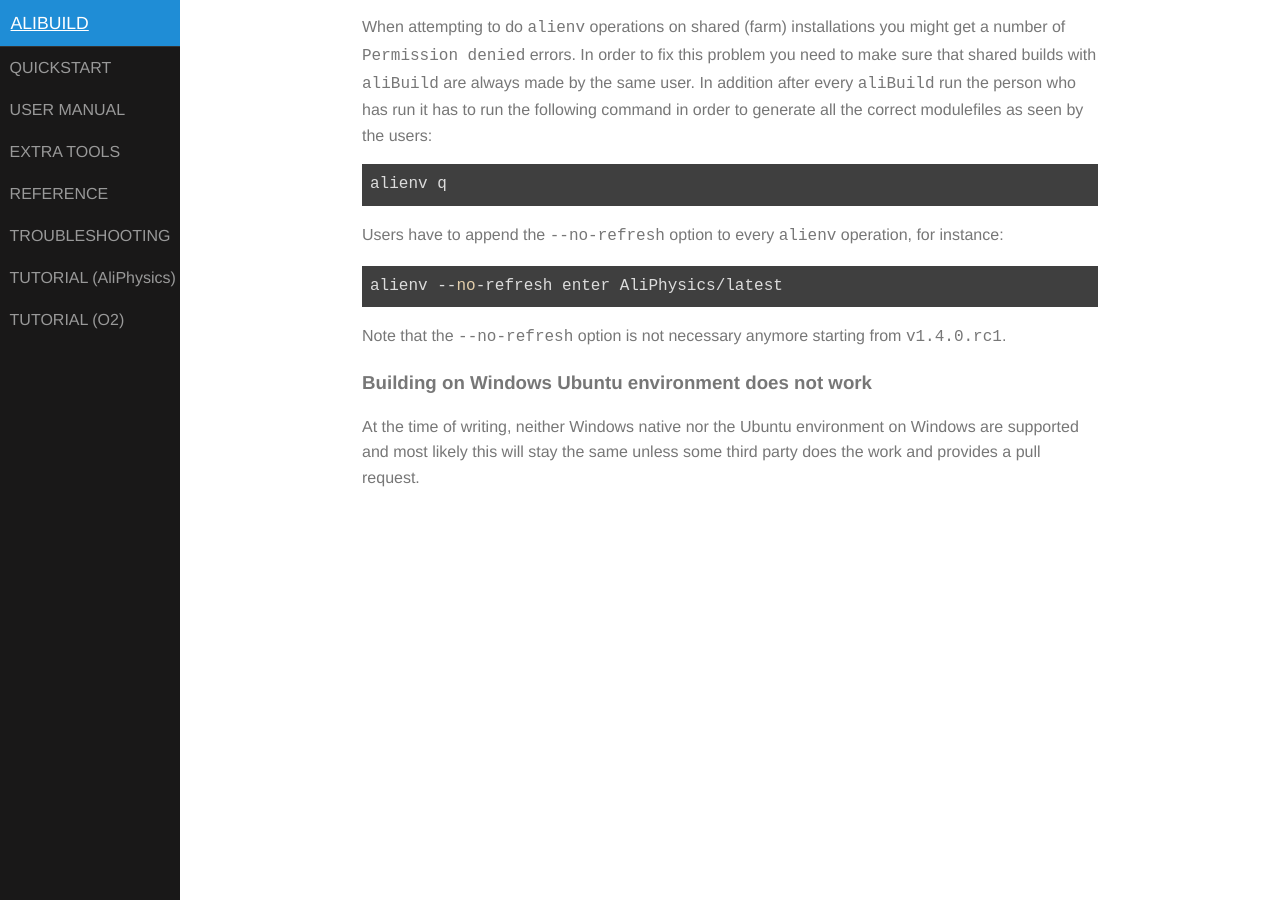
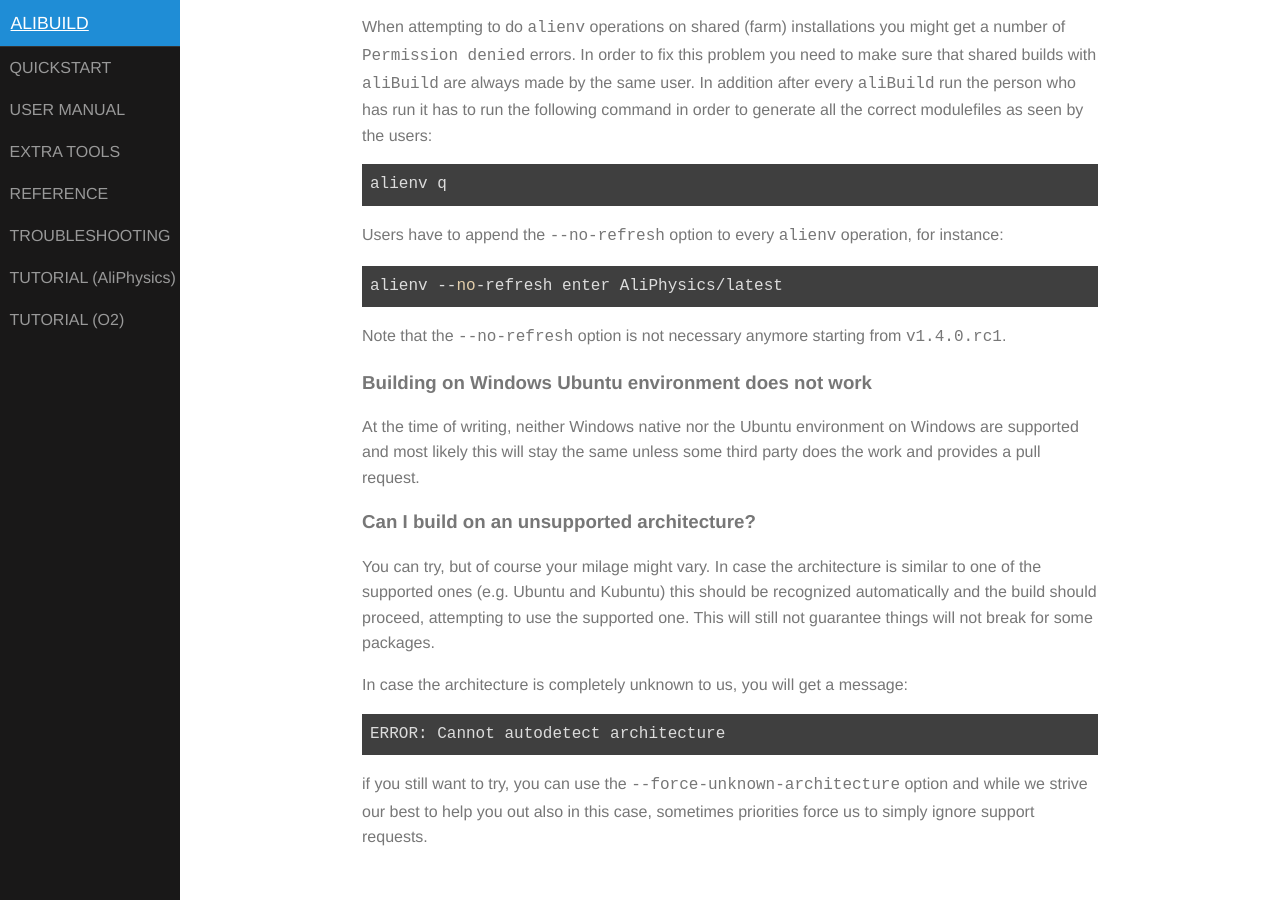
Before and after one commit to alisw/alibuild, a Jekyll site: the page built from docs/troubleshooting.markdown, in a window 1280 px wide and 900 px high, scrolled down 6278 px. Built offline with Jekyll 4.4.1, drawn with Linux system fonts in a browser that asks for light colours.

Commit message:
Add instructions for unsupported architectures

````diff
--- a/docs/troubleshooting.markdown
+++ b/docs/troubleshooting.markdown
@@ -320,3 +320,15 @@
 At the time of writing, neither Windows native nor the Ubuntu environment
 on Windows are supported and most likely this will stay the same unless some
 third party does the work and provides a pull request.
+
+### Can I build on an unsupported architecture?
+
+You can try, but of course your milage might vary. In case the architecture is similar to one of the supported ones (e.g. Ubuntu and Kubuntu) this should be recognized automatically and the build should proceed, attempting to use the supported one. This will still not guarantee things will not break for some packages.
+
+In case the architecture is completely unknown to us, you will get a message:
+
+```
+ERROR: Cannot autodetect architecture
+```
+
+if you still want to try, you can use the `--force-unknown-architecture` option and while we strive our best to help you out also in this case, sometimes priorities force us to simply ignore support requests.
````
